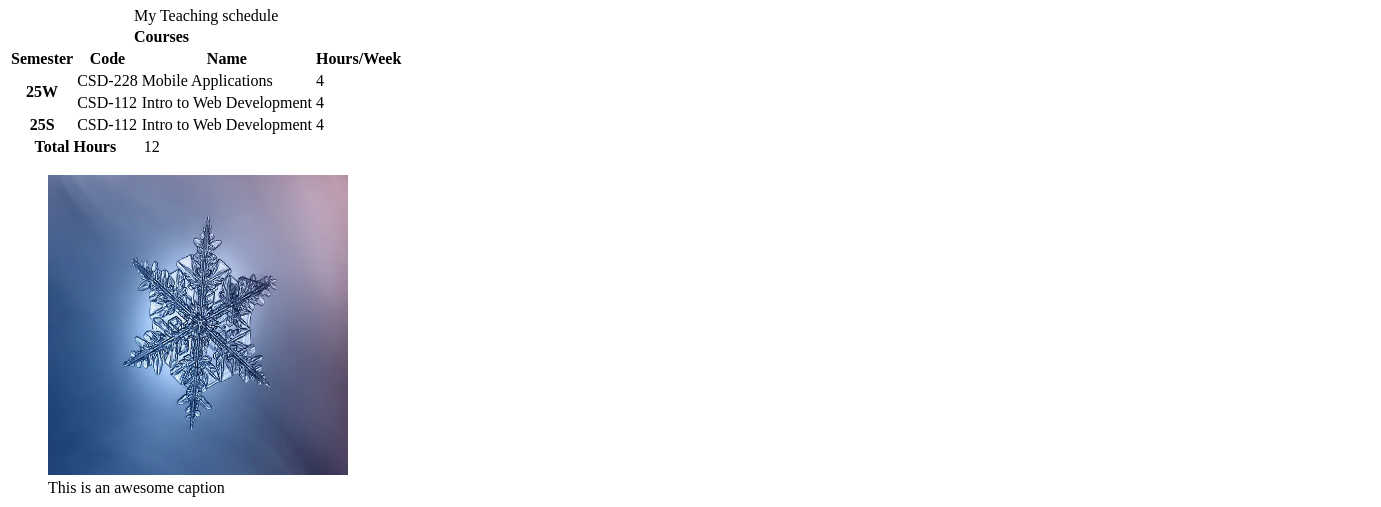
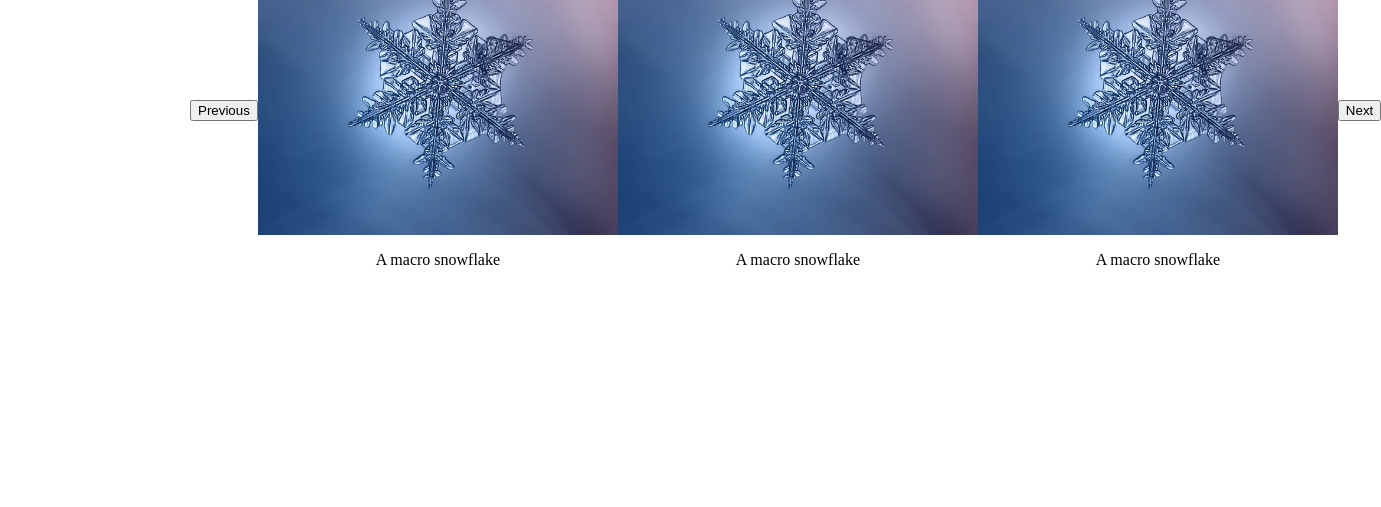
Before and after one commit to hbreathat/hbreathat, a plain HTML site: page site/index.html in a window 1280 px wide. Shown: the part 73-580 px from the top of the page, 1381 px wide, since content can reach past the window. Drawn offline with Linux system fonts and the light colour scheme.

Commit message:
Flex boxes

```diff
--- a/site/index.html
+++ b/site/index.html
@@ -4,28 +4,53 @@
     <meta charset="UTF-8">
     <meta name="author" content="hbreathat">
     <title>Hunter's CSD-112 Project</title>
+    <link rel="stylesheet" href="styles/main.css">
 </head>
 <body>
-    <main>
-        <h1>Welcome to Hbreathat's Website</h1>
-        <section>
-            <table id="time-table">
-            </table>
-        </section>
-        <section>
-            <figure>
-                <img src="images/macro-snow-flake.webp" alt="An awesome macro snow flake" width="300" height="300">
-                <figcaption>This is an awesome caption</figcaption>
-            </figure>
-            <picture>
-                <source media="(max-width:600px)" srcset="images/sc-logo/sc-logo_105.png" type="image/png">
-                <source media="(max-width:800px)" srcset="images/sc-logo/sc-logo_140.png" type="image/png">
-                <source media="(min-width:801px)" srcset="images/sc-logo/sc-logo.svg" type="image/svg+xml" width="150">
-                <img src="images/sc-logo/sc-logo.png" alt="Sault College Logo">
-            </picture>
-            <audio controls src="https://www.archive.org/download/signofthecross_1309_librivox/signofthecross_01_gaume_64kb.mp3"></audio>
-        </section>
-    </main>
+    <div class="width-wrap">
+        <main>
+<!--            <h1>Welcome to Hbreathat's Website</h1>-->
+<!--            <section>-->
+<!--                <table id="time-table">-->
+<!--                </table>-->
+<!--            </section>-->
+<!--            <section>-->
+<!--                <figure>-->
+<!--                    <img src="images/macro-snow-flake.webp" alt="An awesome macro snow flake">-->
+<!--                    <figcaption>This is an awesome caption</figcaption>-->
+<!--                </figure>-->
+<!--                <picture>-->
+<!--                    <source media="(max-width:600px)" srcset="images/sc-logo/sc-logo_105.png" type="image/png">-->
+<!--                    <source media="(max-width:800px)" srcset="images/sc-logo/sc-logo_140.png" type="image/png">-->
+<!--                    <source media="(min-width:801px)" srcset="images/sc-logo/sc-logo.svg" type="image/svg+xml" width="150">-->
+<!--                    <img src="images/sc-logo/sc-logo.png" alt="Sault College Logo">-->
+<!--                </picture>-->
+<!--                <audio controls src="https://www.archive.org/download/signofthecross_1309_librivox/signofthecross_01_gaume_64kb.mp3"></audio>-->
+<!--            </section>-->
+            <div id="carousel">
+                <div class="carousel-trigger-btn">
+                    <button id="carousel-previous">Previous</button>
+                </div>
+                <div id="carousel-items">
+                    <div class="carousel-item">
+                        <img src="images/macro-snow-flake.webp" alt="snow flake"/>
+                        <p>A macro snowflake</p>
+                    </div>
+                    <div class="carousel-item">
+                        <img src="images/macro-snow-flake.webp" alt="snow flake"/>
+                        <p>A macro snowflake</p>
+                    </div>
+                    <div class="carousel-item">
+                        <img src="images/macro-snow-flake.webp" alt="snow flake"/>
+                        <p>A macro snowflake</p>
+                    </div>
+                </div>
+                <div class="carousel-trigger-btn">
+                    <button id="carousel-next">Next</button>
+                </div>
+            </div>
+        </main>
+    </div>
     <script src="scripts/time-table.js"> </script>
 </body>
 </html>
--- a/site/scripts/time-table.js
+++ b/site/scripts/time-table.js
@@ -54,12 +54,6 @@ tableHeader.appendChild(thR2)
 
 const tableBody = document.createElement('tbody');
 function createTableBodyRow({parent, semester, code, name, hours, includeSemester = false}) {
-    // <tr>
-    //     <td rowSpan="2">25W</td>
-    //     <td>CSD-228</td>
-    //     <td>Mobile Applications</td>
-    //     <td>4</td>
-    // </tr>
     const row = document.createElement('tr');
     if (includeSemester) {
         const semesterNode = document.createElement('th');
@@ -69,11 +63,15 @@ function createTableBodyRow({parent, semester, code, name, hours, includeSemeste
     }
 
     const codeNode = document.createElement('td');
+    codeNode.setAttribute("class", "tt-course-code")
     codeNode.appendChild(document.createTextNode(code))
 
     row.appendChild(codeNode);
+
     const nameNode = document.createElement('td');
-    nameNode.appendChild(document.createTextNode(name))
+    nameNode.setAttribute("class", "tt-name")
+    const nameNodeContents = document.createTextNode(name)
+    nameNode.appendChild(nameNodeContents)
     nameNode.setAttribute('colspan', '10');
 
     row.appendChild(nameNode);
@@ -99,7 +97,7 @@ for (let courseIdx = 0; courseIdx < spring.length; courseIdx++) {
 const tableFooter = document.createElement('tfoot');
 const tFootLabel = document.createElement('th');
 tFootLabel.appendChild(document.createTextNode('Total Hours'));
-tFootLabel.setAttribute('colspan', '10')
+tFootLabel.setAttribute('colspan', '12')
 const tFRow = document.createElement('tr');
 tFRow.appendChild(tFootLabel);
 const totalHours = document.createElement('td');
--- a/site/styles/main.css
+++ b/site/styles/main.css
@@ -0,0 +1,86 @@
+:root {
+    primary-accent: rgba(0,255,0,0.3);
+}
+
+html {
+    box-sizing: border-box;
+}
+
+*,
+*:before,
+*:after {
+    box-sizing: inherit;
+}
+
+.width-wrap {
+    max-width: 900px;
+    min-width: 350px;
+    margin: 0 auto 0;
+}
+
+#time-table {
+    border-collapse: collapse;
+    border: 1px solid rgba(0,0,0, 0.3)
+}
+
+th, td {
+    border: 1px solid rgba(0,0,0,0.3);
+}
+
+td {
+    text-align: center;
+    text-wrap: auto;
+}
+
+#time-table tr:nth-child(even),
+#time-table tfoot,
+#time-table thead {
+    background-color: rgba(0,255,0,0.3);
+}
+
+img {
+    min-width: 300px;
+    max-width: 360px;
+    min-height:  300px;
+    max-height:  420px;
+}
+picture > img {
+    min-width: 30px;
+    max-width: 36px;
+    min-height:  30px;
+    max-height:  42px;
+}
+
+
+#carousel {
+    display: flex;
+    flex-direction: row;
+    align-items: center;
+    justify-content: space-between;
+    flex-wrap: nowrap;
+}
+
+.carousel-trigger-btn {
+    /*dont grow, shrink, auto size*/
+    flex: 0 1 auto;
+}
+
+#carousel-items {
+    flex-grow: 1;
+    flex-basis: auto;
+    flex-shrink: 4;
+    flex-direction: row;
+    display: flex;
+    justify-content: space-evenly;
+}
+
+.carousel-item {
+    flex: 0 2 auto;
+    /*flex-shrink: 0;*/
+    /*flex-basis: auto;*/
+    text-align: center;
+    display: flex;
+    flex-direction: column;
+
+    object-fit: contain;
+}
```
